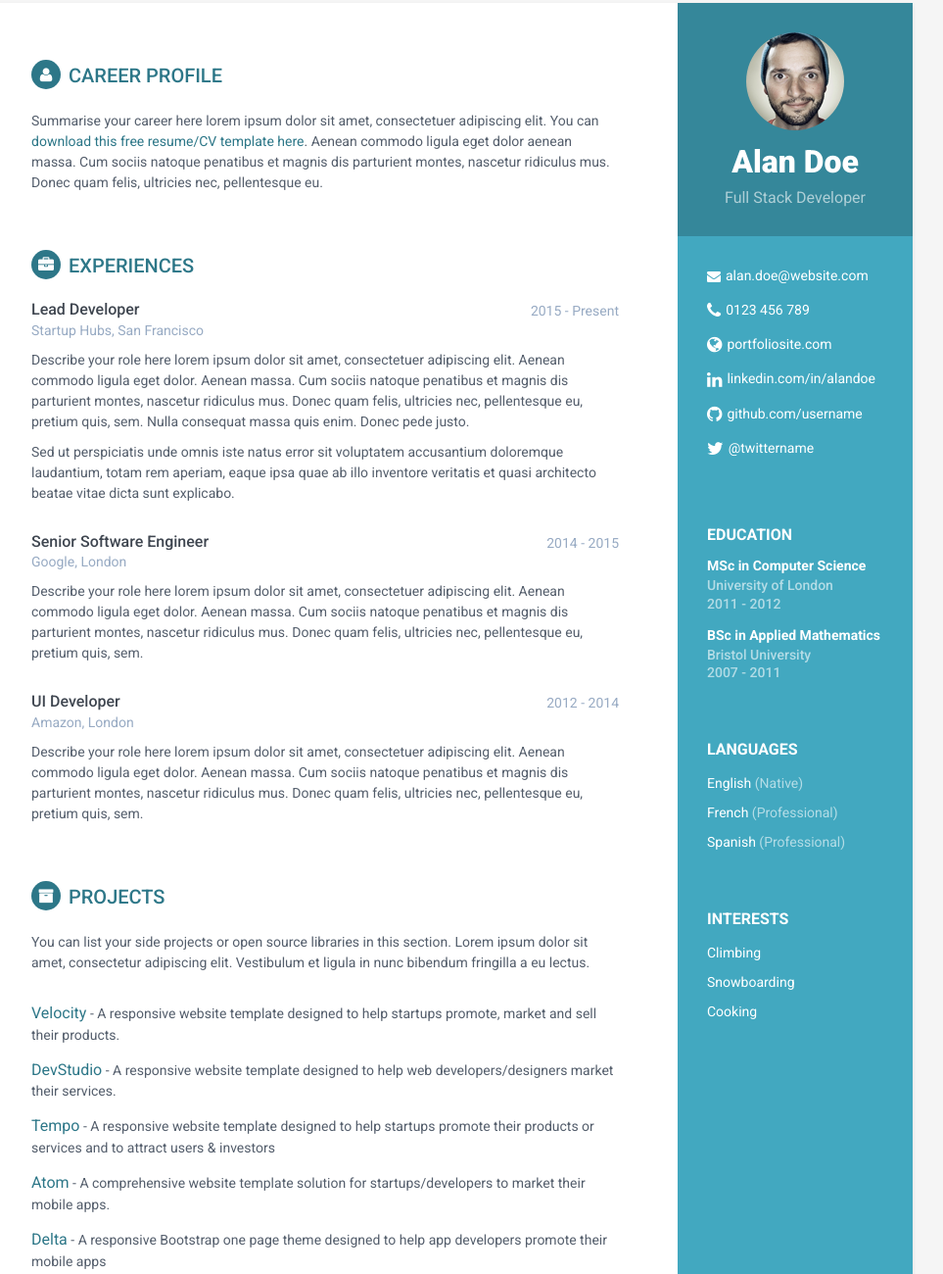
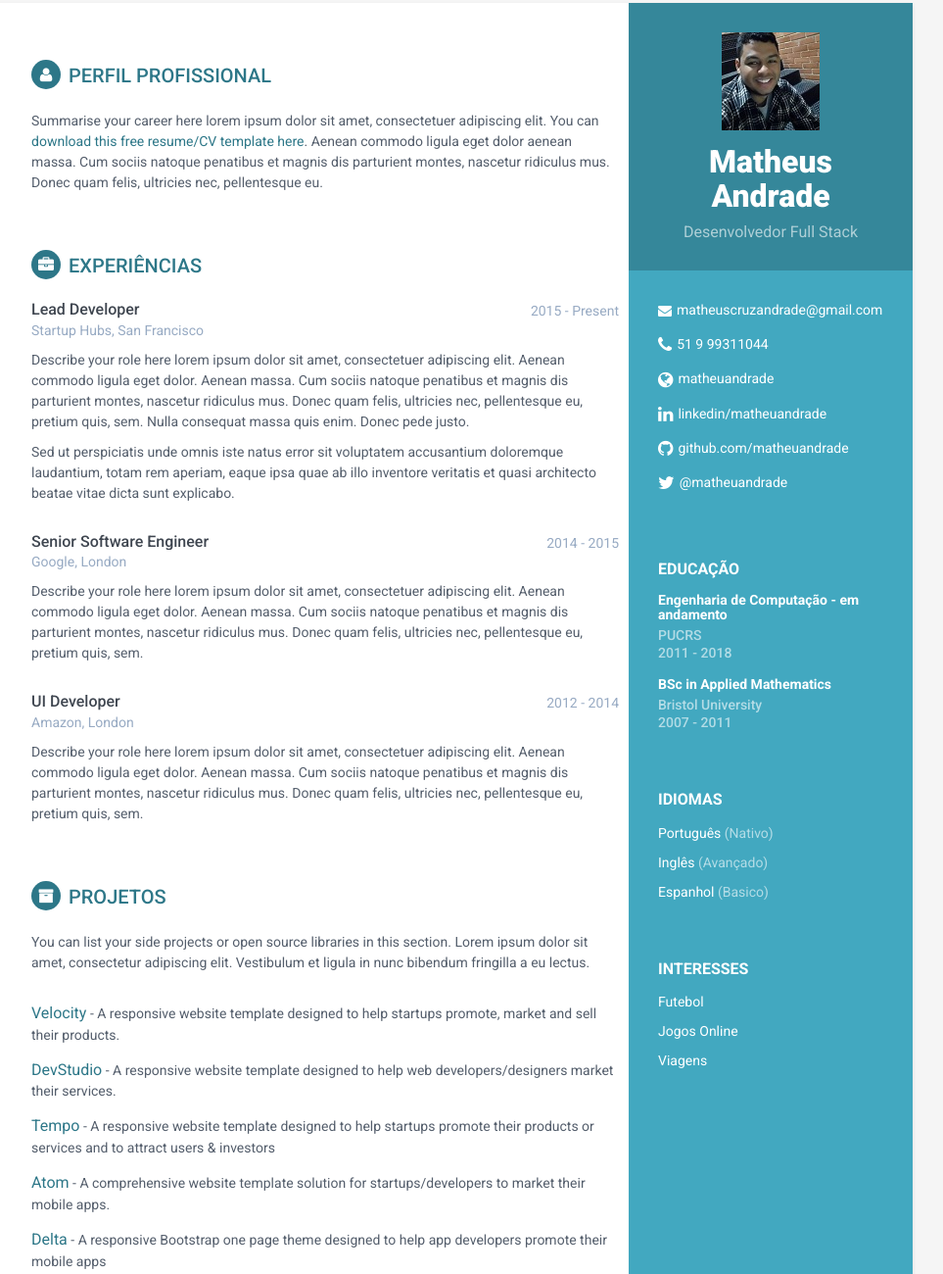
Before and after one commit to matheuandrade/curriculum, a plain HTML site: page index.html in a window 1280 px wide. Shown: the part 27-1327 px from the top of the page at 98% size, without its empty margins (188-1151 px from the left). Drawn offline with Linux system fonts and the light colour scheme.

Commit message:
Ajustes v1

```diff
--- a/index.html
+++ b/index.html
@@ -3,7 +3,7 @@
 <!--[if IE 9]> <html lang="en" class="ie9"> <![endif]-->
 <!--[if !IE]><!--> <html lang="en"> <!--<![endif]-->
 <head>
-    <title>Responsive Resume/CV Template for Developers</title>
+    <title>Matheus Andrade Resume/CV</title>
     <!-- Meta -->
     <meta charset="utf-8">
     <meta http-equiv="X-UA-Compatible" content="IE=edge">
@@ -28,29 +28,29 @@
 
 <body>
     <div class="wrapper">
-        <div class="sidebar-wrapper">
+        <div class="sidebar-wrapper" style="width: 290px;">
             <div class="profile-container">
-                <img class="profile" src="assets/images/profile.png" alt="" />
-                <h1 class="name">Alan Doe</h1>
-                <h3 class="tagline">Full Stack Developer</h3>
+                <img class="profile" src="assets/images/profile.jpg" alt="" />
+                <h1 class="name">Matheus Andrade</h1>
+                <h3 class="tagline">Desenvolvedor Full Stack</h3>
             </div><!--//profile-container-->
 
             <div class="contact-container container-block">
                 <ul class="list-unstyled contact-list">
-                    <li class="email"><i class="fa fa-envelope"></i><a href="mailto: yourname@email.com">alan.doe@website.com</a></li>
-                    <li class="phone"><i class="fa fa-phone"></i><a href="tel:0123 456 789">0123 456 789</a></li>
-                    <li class="website"><i class="fa fa-globe"></i><a href="http://themes.3rdwavemedia.com/website-templates/free-responsive-website-template-for-developers/" target="_blank">portfoliosite.com</a></li>
-                    <li class="linkedin"><i class="fa fa-linkedin"></i><a href="#" target="_blank">linkedin.com/in/alandoe</a></li>
-                    <li class="github"><i class="fa fa-github"></i><a href="#" target="_blank">github.com/username</a></li>
-                    <li class="twitter"><i class="fa fa-twitter"></i><a href="https://twitter.com/3rdwave_themes" target="_blank">@twittername</a></li>
+                    <li class="email"><i class="fa fa-envelope"></i><a href="mailto: matheus61@hotmail.com">matheuscruzandrade@gmail.com</a></li>
+                    <li class="phone"><i class="fa fa-phone"></i><a href="tel:0123 456 789">51 9 99311044</a></li>
+                    <li class="website"><i class="fa fa-globe"></i><a href="https://matheuandrade.github.io/curriculum/" target="_blank">matheuandrade</a></li>
+                    <li class="linkedin"><i class="fa fa-linkedin"></i><a href="https://www.linkedin.com/in/matheuandrade/" target="_blank">linkedin/matheuandrade</a></li>
+                    <li class="github"><i class="fa fa-github"></i><a href="https://github.com/matheuandrade" target="_blank">github.com/matheuandrade</a></li>
+                    <li class="twitter"><i class="fa fa-twitter"></i><a href="https://twitter.com/matheuandrade" target="_blank">@matheuandrade</a></li>
                 </ul>
             </div><!--//contact-container-->
             <div class="education-container container-block">
-                <h2 class="container-block-title">Education</h2>
+                <h2 class="container-block-title">Educação</h2>
                 <div class="item">
-                    <h4 class="degree">MSc in Computer Science</h4>
-                    <h5 class="meta">University of London</h5>
-                    <div class="time">2011 - 2012</div>
+                    <h4 class="degree">Engenharia de Computação - em andamento</h4>
+                    <h5 class="meta">PUCRS</h5>
+                    <div class="time">2011 - 2018</div>
                 </div><!--//item-->
                 <div class="item">
                     <h4 class="degree">BSc in Applied Mathematics</h4>
@@ -60,20 +60,20 @@
             </div><!--//education-container-->
 
             <div class="languages-container container-block">
-                <h2 class="container-block-title">Languages</h2>
+                <h2 class="container-block-title">Idiomas</h2>
                 <ul class="list-unstyled interests-list">
-                    <li>English <span class="lang-desc">(Native)</span></li>
-                    <li>French <span class="lang-desc">(Professional)</span></li>
-                    <li>Spanish <span class="lang-desc">(Professional)</span></li>
+                    <li>Português <span class="lang-desc">(Nativo)</span></li>
+                    <li>Inglês <span class="lang-desc">(Avançado)</span></li>
+                    <li>Espanhol <span class="lang-desc">(Basico)</span></li>
                 </ul>
             </div><!--//interests-->
 
             <div class="interests-container container-block">
-                <h2 class="container-block-title">Interests</h2>
+                <h2 class="container-block-title">Interesses</h2>
                 <ul class="list-unstyled interests-list">
-                    <li>Climbing</li>
-                    <li>Snowboarding</li>
-                    <li>Cooking</li>
+                    <li>Futebol</li>
+                    <li>Jogos Online</li>
+                    <li>Viagens</li>
                 </ul>
             </div><!--//interests-->
 
@@ -82,14 +82,14 @@
         <div class="main-wrapper">
 
             <section class="section summary-section">
-                <h2 class="section-title"><i class="fa fa-user"></i>Career Profile</h2>
+                <h2 class="section-title"><i class="fa fa-user"></i>Perfil profissional</h2>
                 <div class="summary">
                     <p>Summarise your career here lorem ipsum dolor sit amet, consectetuer adipiscing elit. You can <a href="http://themes.3rdwavemedia.com/website-templates/orbit-free-resume-cv-template-for-developers/" target="_blank">download this free resume/CV template here</a>. Aenean commodo ligula eget dolor aenean massa. Cum sociis natoque penatibus et magnis dis parturient montes, nascetur ridiculus mus. Donec quam felis, ultricies nec, pellentesque eu.</p>
                 </div><!--//summary-->
             </section><!--//section-->
 
             <section class="section experiences-section">
-                <h2 class="section-title"><i class="fa fa-briefcase"></i>Experiences</h2>
+                <h2 class="section-title"><i class="fa fa-briefcase"></i>Experiências</h2>
 
                 <div class="item">
                     <div class="meta">
@@ -135,7 +135,7 @@
             </section><!--//section-->
 
             <section class="section projects-section">
-                <h2 class="section-title"><i class="fa fa-archive"></i>Projects</h2>
+                <h2 class="section-title"><i class="fa fa-archive"></i>Projetos</h2>
                 <div class="intro">
                     <p>You can list your side projects or open source libraries in this section. Lorem ipsum dolor sit amet, consectetur adipiscing elit. Vestibulum et ligula in nunc bibendum fringilla a eu lectus.</p>
                 </div><!--//intro-->
@@ -159,7 +159,7 @@
             </section><!--//section-->
 
             <section class="skills-section section">
-                <h2 class="section-title"><i class="fa fa-rocket"></i>Skills &amp; Proficiency</h2>
+                <h2 class="section-title"><i class="fa fa-rocket"></i>Skills &amp; Proficiência</h2>
                 <div class="skillset">
                     <div class="item">
                         <h3 class="level-title">Python &amp; Django</h3>
```
Also changed, not shown: assets/images/profile.jpg (added), assets/images/profile2.png (renamed from assets/images/profile.png), 1 other file.
